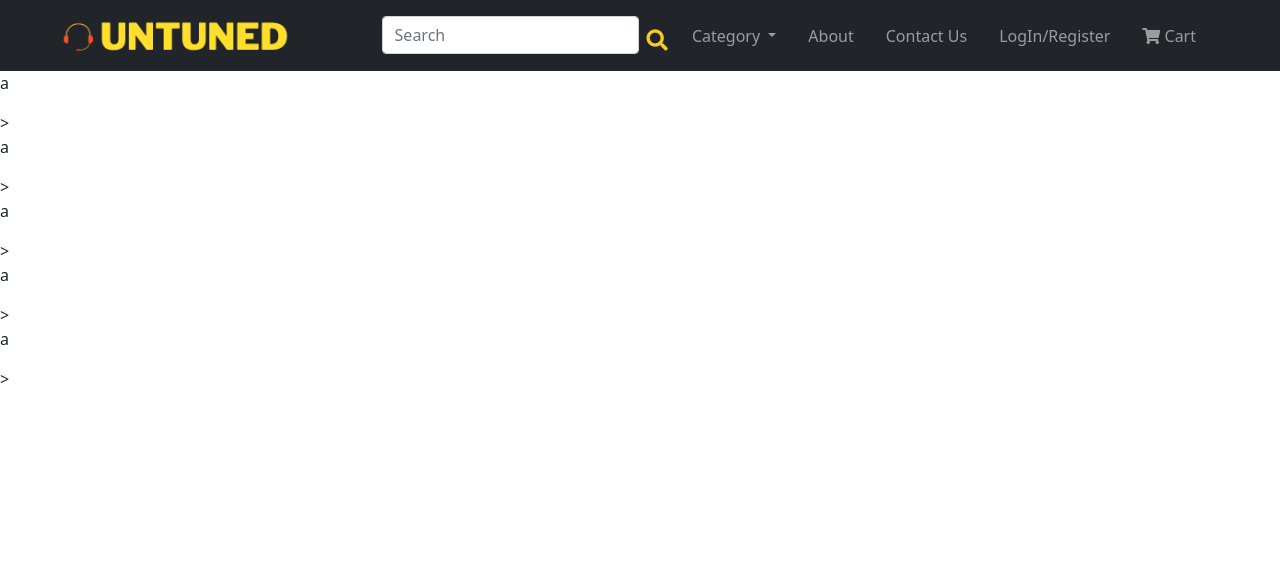
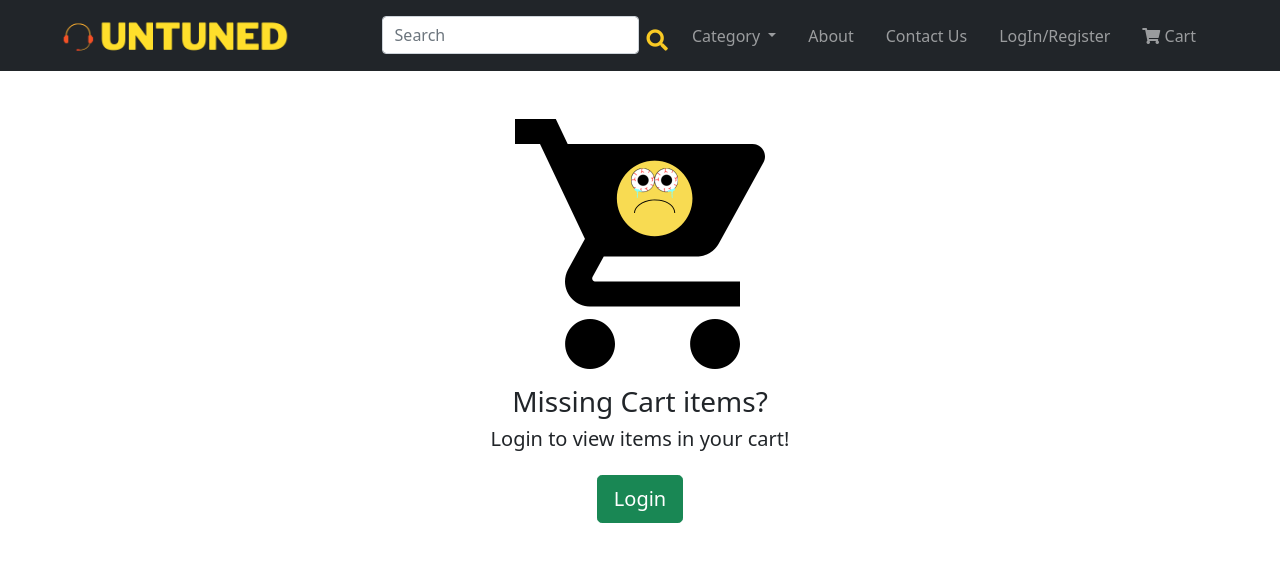
Before and after one commit to Fanatic-Coders/UnTuned, a Flask app: page /cart in a window 1280 px wide. Shown: the top 562 px of the page. Run offline with Flask 2, Linux system fonts and the light colour scheme.

Commit message:
Added Cart Page

```diff
--- a/app.py
+++ b/app.py
@@ -86,8 +86,7 @@ def contact():
 
 @app.route('/cart')
 def cart():
-    a = 5
-    return render_template('cart.html' , a=a)
+    return render_template('cart.html')
 
 @app.route('/logout')
 def logout():
--- a/templates/cart.html
+++ b/templates/cart.html
@@ -1,10 +1,33 @@
-{% extends 'base.html' %}
-
+{% extends 'base.html' %} {% block title %} Cart - UnTuned {% endblock title %}
 {% block body %}
 <body>
-    {% for x in range(5) %}
-        <p>a</p>>
-    {% endfor %}
+  {% if not g.user %}
+    <div class="container text-center my-5">
+        <img src="{{url_for('static', filename = 'images/empty-cart-1.png')}}" alt="empty cart" height="250px" width="250px">
+        <h3 class="mt-3">Missing Cart items?</h3>
+        <h5 class="mb-3">Login to view items in your cart!</h5>
+        <a href="/login" style="text-decoration:none;"><div class="btn btn-success btn-lg my-2"> Login</div> </a>
+    </div>
+  {% else %}
+    <div class="container ">
+        <div class="row">
+            <div class="col-md-8 bg-dark">
+
+
+            </div>
+
+            <div class="col-md-4 bg-white">
+                <div class="row-fluid">
+                    <div class="span2 bg-primary">Text 1</div>
+                    <div class="span2">
+                      <img src="{{url_for('static', filename = 'images/secure-cart.png')}}" alt="Trust on us" height="auto" width="300px">
+                    </div>
+                 </div>
+
+            </div>
+        </div>
+    </div>
+  {% endif %}
 </body>
 
 {% endblock body %}
```
Also changed, not shown: static/images/empty-cart-1.png (added), static/images/empty-cart-2.png (added), static/images/secure-cart.png (added).
